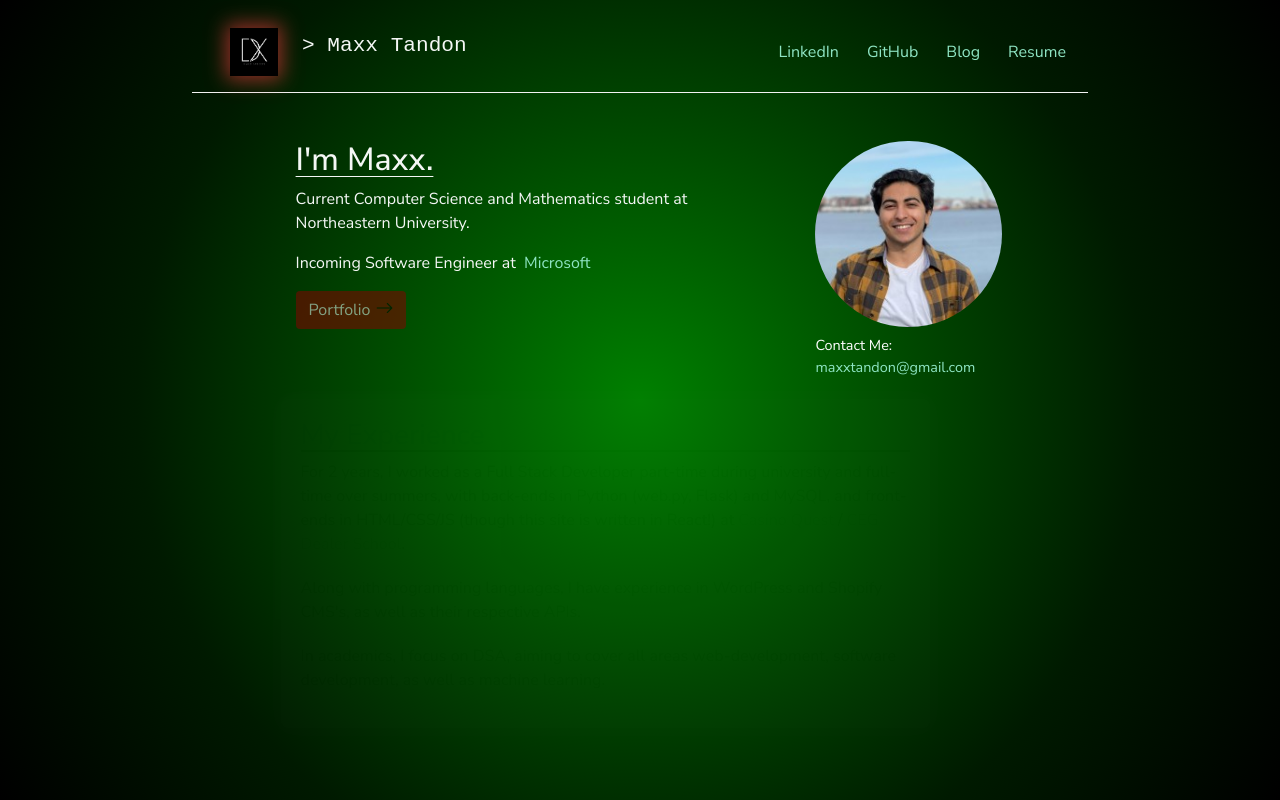
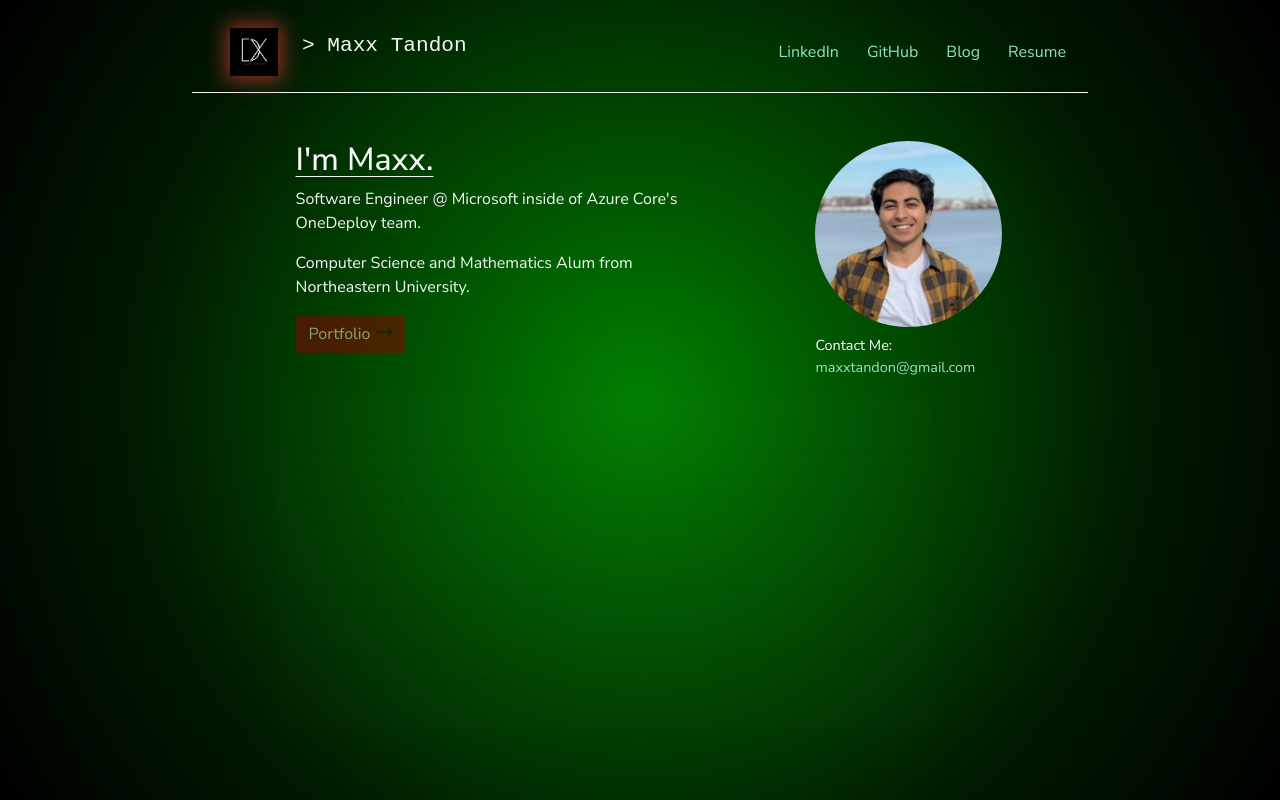
Before and after one commit to doublexmax/personal-website, a React (Create React App) app: page / in a window 1280 px wide. Shown: the top 800 px of the page. Built offline with nearby package versions, Linux system fonts and the light colour scheme.

Commit message:
update homepage

```diff
--- a/src/Home.js
+++ b/src/Home.js
@@ -6,10 +6,8 @@ function Home() {
             <div className="row mb-1">
                 <div className="main col-6">
                     <h2><u>I'm Maxx.</u></h2>
-                    <p>Current Computer Science and Mathematics student at Northeastern University.</p>
-                    <p>Incoming Software Engineer at &nbsp;
-                        <a href="https://microsoft.com/" target="_blank" rel="noreferrer">Microsoft</a>
-                    </p>
+                    <p>Software Engineer @ Microsoft inside of Azure Core's OneDeploy team.</p>
+                    <p>Computer Science and Mathematics Alum from Northeastern University.</p>
                     <div>
                         <a className="btn btn-portfolio" href="/portfolio">Portfolio <i className="bi bi-arrow-right"></i></a>
                     </div>
```
